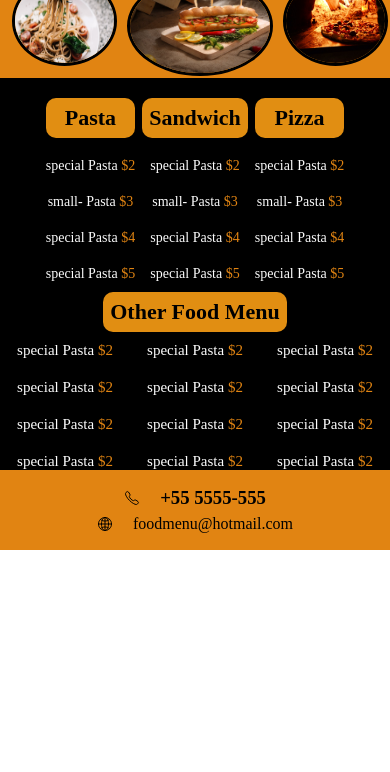
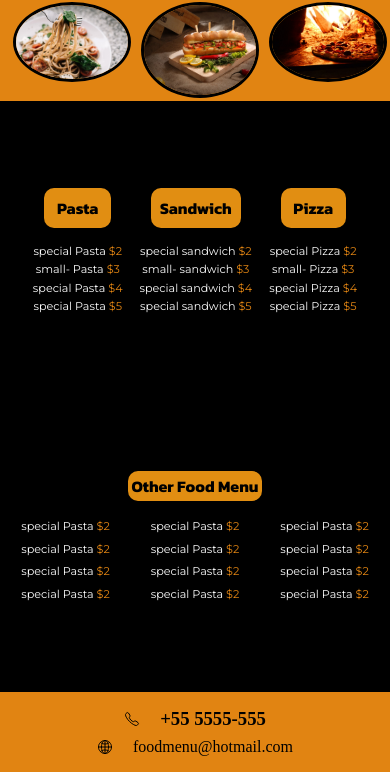
Before and after one commit to dorffdaniel/menu-food, a plain HTML site: page index.html in a window 390 px wide. Shown: the part 74-846 px from the top of the page. Drawn offline with nearby package versions, Linux system fonts and the light colour scheme; files whose address does not match are found by name.

Commit message:
correçao erros css e alteraçao do responsivo

```diff
--- a/index.html
+++ b/index.html
@@ -3,8 +3,9 @@
 <head>
     <meta charset="UTF-8">
     <meta name="viewport" content="width=device-width, initial-scale=1.0">
-    <title>Document</title>
-    <link rel="stylesheet" href="style.css">
+    <title>Menu</title>
+    <link rel="stylesheet" href="src/css/style.css">
+    <link rel="stylesheet" href="src/css/responsivo.css">
 </head>
 <body>
     <main class="container">
@@ -25,17 +26,17 @@
             </div>
             <div class="precos-principal">
                 <h2>Sandwich</h2>
-                <p>special Pasta <span>$2</span></p>
-                <p>small- Pasta <span>$3</span></p>
-                <p>special Pasta <span>$4</span></p>
-                <p>special Pasta <span>$5</span></p>
+                <p>special sandwich <span>$2</span></p>
+                <p>small- sandwich <span>$3</span></p>
+                <p>special sandwich <span>$4</span></p>
+                <p>special sandwich <span>$5</span></p>
             </div>
             <div class="precos-principal">
                 <h2>Pizza</h2>
-                <p>special Pasta <span>$2</span></p>
-                <p>small- Pasta <span>$3</span></p>
-                <p>special Pasta <span>$4</span></p>
-                <p>special Pasta <span>$5</span></p>
+                <p>special Pizza <span>$2</span></p>
+                <p>small- Pizza <span>$3</span></p>
+                <p>special Pizza <span>$4</span></p>
+                <p>special Pizza <span>$5</span></p>
             </div>
         </section>
         <section class="cont-food">
--- /dev/null
+++ b/src/css/responsivo.css
@@ -0,0 +1,58 @@
+@media(min-width:320px) and (max-width: 480px){
+    .container h1{
+        margin: 10px 0px;
+        font-size: 2em;
+        color: #b6a187;
+    }
+
+    .imgs{
+        padding: 0.2em;
+    }
+
+    .imgs img{
+        width: 10em;
+        height: 5em;
+        border: 3px solid #000000;
+    }
+
+    .imgs .img-central{
+        width: 10em;
+        height: 6em;
+    }
+
+    .conteudo{
+        height: 70vh;
+        display: flex;
+        flex-direction: column;
+        justify-content: space-around;
+    }
+    .precos{
+        gap: 0.5em;
+    }
+
+    .precos h2{
+        font-size: 1em;
+        padding: 0.5em;
+        margin: 0 1em 1em 1em;
+    }
+
+    .precos-principal p, .outros-pratos p{
+        font-size: 0.7em;
+        margin: 0.4em;
+    }
+
+    .cont-food h2{
+        font-size: 1em;
+        margin: 0.8em 0;
+    }
+
+    .footer{
+        font-size: 1em;
+        padding: 1em 5em;
+        flex-direction: column;
+        justify-content: center;
+        height: auto;
+        gap: 0.5em;
+    }
+
+}
--- a/style.css
+++ b/src/css/style.css
@@ -1,7 +1,11 @@
+@import url('https://fonts.googleapis.com/css2?family=Kanit:ital,wght@0,100;0,200;0,300;0,400;0,500;0,600;0,700;0,800;0,900;1,100;1,200;1,300;1,400;1,500;1,600;1,700;1,800;1,900&display=swap');
+
+@import url('https://fonts.googleapis.com/css2?family=Montserrat:ital,wght@0,100..900;1,100..900&display=swap');
+
 *{
     padding: 0;
     margin: 0;
-    overflow: hidden;
+    overflow-x: hidden;
     box-sizing: border-box;
 }
 
@@ -13,14 +17,6 @@
     rgb(253, 253, 253);
 }
 
-body{
-    width: 100vw;
-}
-
-/* .conteudo{
-    height: 88em;
-} */
-
 .container{
     display: flex;
     flex-direction: column;
@@ -30,7 +26,8 @@ body{
 }
 
 .container h1{
-    font-size: 80px;
+    font-size: 3em;
+    font-family: "Kanit", serif;
     color: var(--secundario);
 }
 
@@ -43,31 +40,31 @@ body{
 }
 
 .imgs img{
-    width: 250px;
-    height: 250px;
+    width: 11em;
+    height: 11em;
     border-radius: 100%;
     border: 10px solid var(--primario);
     margin-left: 10px;
 }
 
 .imgs .img-central{
-    width: 300px;
-    height: 300px;
+    width: 12em;
+    height: 12em;
 }
 
 .precos{
     display: flex;
-    width: 100vw;
     justify-content: center;
-    gap: 80px;
-    margin-top: 30px;
+    gap: 2em;
+    margin-top: 1em;
 }
 
 .precos h2{
-    font-size: 60px;
+    font-size: 2em;
     background-color: var(--terciário);
     border-radius: 10px;
-    padding: 7px;
+    padding: 0.2em;
+    font-family: "Kanit", serif;
 }
 
 .precos-principal{
@@ -75,9 +72,10 @@ body{
 }
 
 .precos-principal p{
-    font-size: 25px;
-    margin-top: 20px;
+    font-size: 1.4em;
+    margin-top: 1em;
     color: var(--textoConteudo);
+    font-family: "Montserrat", serif;
 }
 
 .precos-principal span{
@@ -91,31 +89,33 @@ body{
 }
 
 .cont-food h2{
-    font-size: 50px;
+    font-size: 2em;
     background-color: var(--terciário);
     border-radius: 10px;
-    padding: 7px;
+    padding: 0.2em;
     text-align: center;
     margin: 30px 0px;
+    font-family: "Kanit", serif;
 }
 
 .pratos-diferentes{
     display: flex;
     justify-content: center;
+    gap: 2em;
+    margin-bottom: 1em;
 }
 
 .outros-pratos{
     display: flex;
     text-align: center;
-    gap: 20px;
-    width: 300px;
     flex-direction: column;
 }
 
 .outros-pratos p{
-    font-size: 24px;
+    font-size: 1.4em;
     color: var(--textoConteudo);
-    margin: 0px;
+    margin-top: 1em;
+    font-family: "Montserrat", serif;
 }
 
 .outros-pratos span{
@@ -143,62 +143,3 @@ body{
     gap: 20px;
     align-items: center;
 }
-
-@media(min-width:320px) and (max-width: 480px){
-    .container h1{
-        margin: 10px 0px;
-        font-size: 20px;
-        color: #b6a187;
-    }
-
-    .imgs{
-        padding: 2px;
-    }
-
-    .imgs img{
-        width: 130px;
-        height: 90px;
-        border: 3px solid #000000;
-    }
-
-    .imgs .img-central{
-        width: 180px;
-        height: 100px;
-    }
-
-    .precos{
-        gap: 7px;
-        margin-top: 20px;
-    }
-
-    .precos h2{
-        font-size: 22px;
-    }
-
-    .precos-principal p{
-        font-size: 14px;
-    }
-
-    .cont-food h2{
-        font-size: 22px;
-        margin: 10px 0px;
-    }
-
-    .pratos-diferentes{
-        width: 100vw;
-    }
-
-    .outros-pratos p{
-        font-size: 15px;
-    }
-
-    .footer{
-        font-size: 16px;
-        padding: 0px 50px;
-        flex-direction: column;
-        justify-content: center;
-        height: 80px;
-        gap: 6px;
-    }
-
-}
```
Also changed, not shown: src/js/index.js (renamed from index.js).
